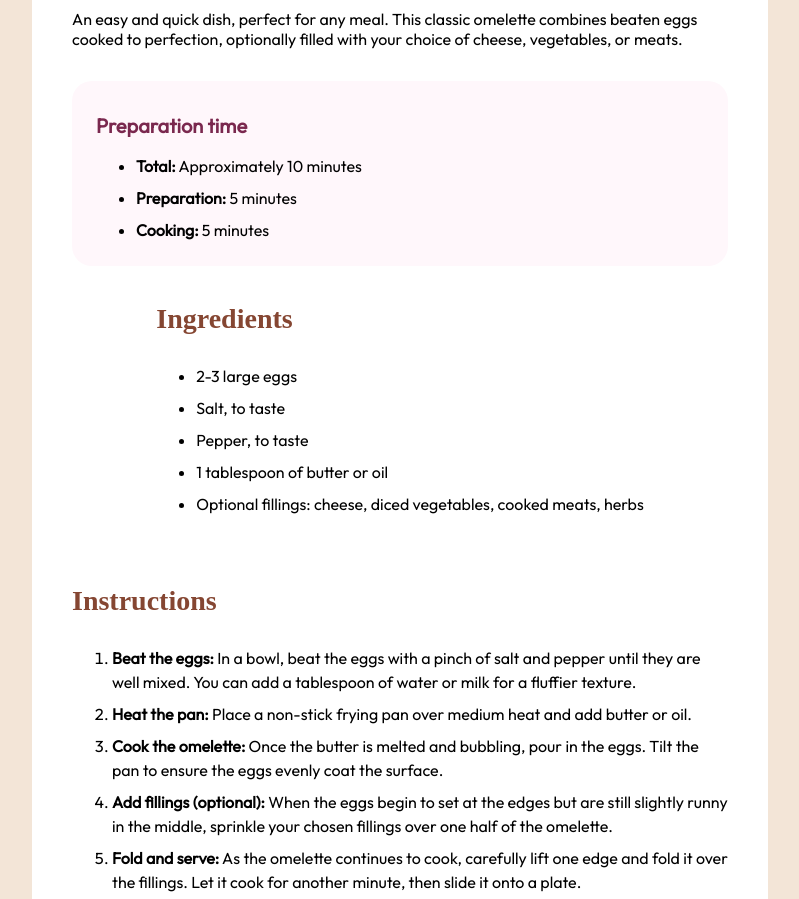
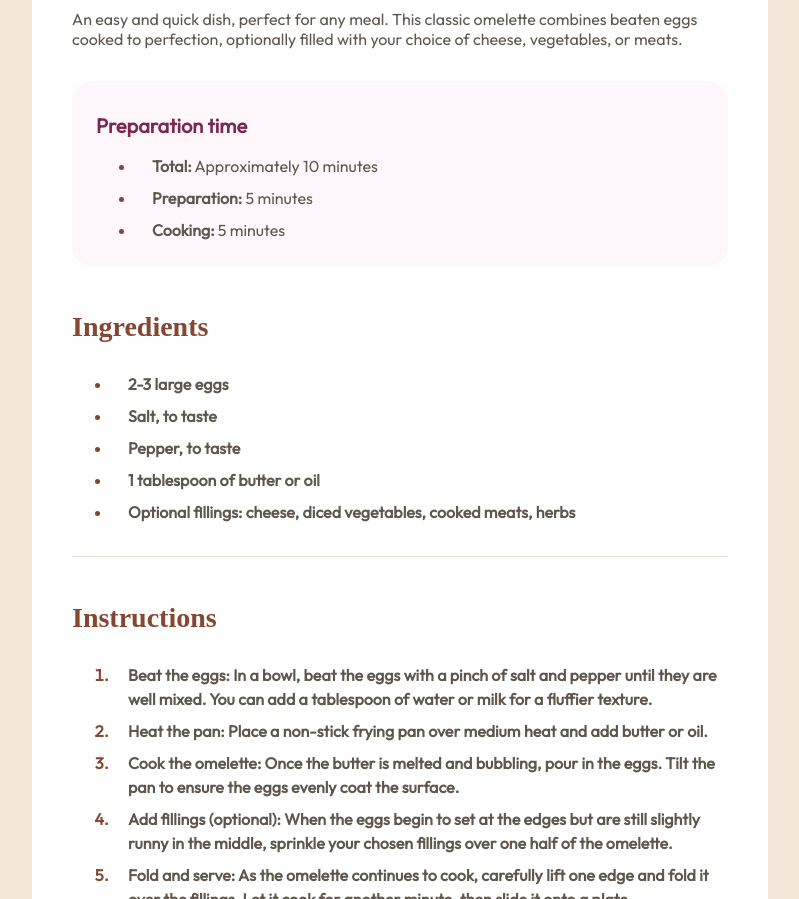
Before and after one commit to bluethreadmade/recipe-card, a plain HTML site: page index.html in a window 1280 px wide. Shown: the part 442-1341 px from the top of the page, without its empty margins (240-1039 px from the left). Drawn offline with Linux system fonts and the light colour scheme; a web font is replaced by a local one.

Commit message:
updated card to align items start, styling updates

```diff
--- a/assets/css/style.css
+++ b/assets/css/style.css
@@ -63,7 +63,7 @@ body {
   padding: 2.5rem;
   margin: 0.625rem;
   justify-content: center;
-  align-items: center;
+  align-items: start;
 }
 
 #picture {
@@ -77,8 +77,9 @@ body {
   font: 2.5rem "Young Serif";
 }
 
-#summary {
+.tagline {
   font: 1rem "Outfit";
+  color: #5F564D
 }
 
 #prep {
@@ -95,11 +96,23 @@ body {
   margin-bottom: 1rem;
 }
 
+li {
+  color: #5f564d;
+  padding-left: 1rem;
+}
+
 #prep-time,
 #ingredients,
 #instructions,
 li + li {
   margin-top: 0.5rem;
+}
+
+#ingredients,
+#instructions,
+li::marker {
+  color: #854632;
+  font-weight: 700;
 }
 
 .section-title {
@@ -111,11 +124,17 @@ li + li {
 
 #ingredients,
 #instructions {
-  margin: 2rem 0;
+  padding: 2rem 0;
+  width: 100%;
+  border-bottom: #5f564d;
+  border-style: none none solid;
+  border-width: 1px;
+  border-color: #E3DDD7;
 }
 
 #nutrition {
   margin-top: 2rem;
+  width: 100%;
 }
 
 .attribution {
--- a/index.html
+++ b/index.html
@@ -37,7 +37,7 @@
           alt="image of this recipe"
         />
         <h2 id="title">Simple Omelette Recipe</h2>
-        <p id="summary">
+        <p id="summary" class="tagline">
           An easy and quick dish, perfect for any meal. This classic omelette
           combines beaten eggs cooked to perfection, optionally filled with your
           choice of cheese, vegetables, or meats.
@@ -97,7 +97,7 @@
         </div>
         <div id="nutrition">
           <h3 id="nutrition-title" class="section-title">Nutrition</h3>
-          <p>
+          <p class="tagline">
             The table below shows nutritional values per serving without the
             additional fillings.
           </p>
```
